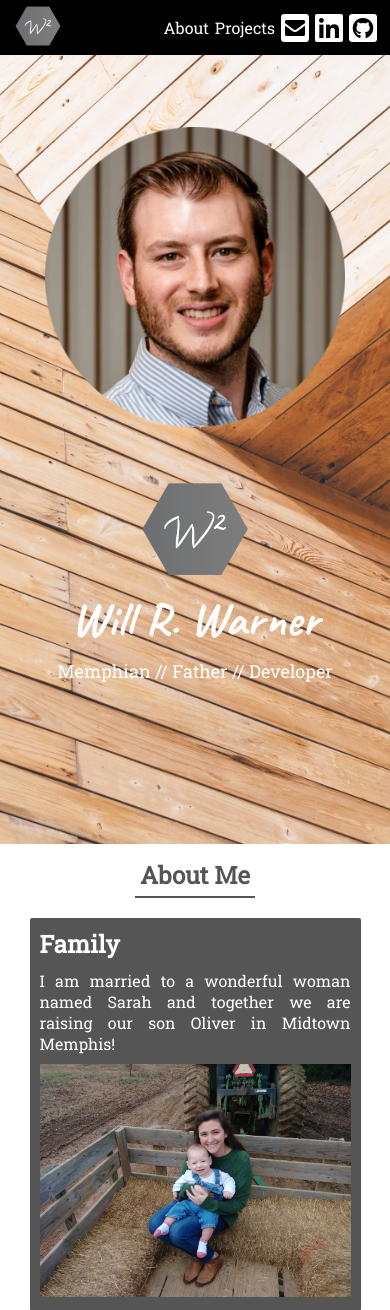
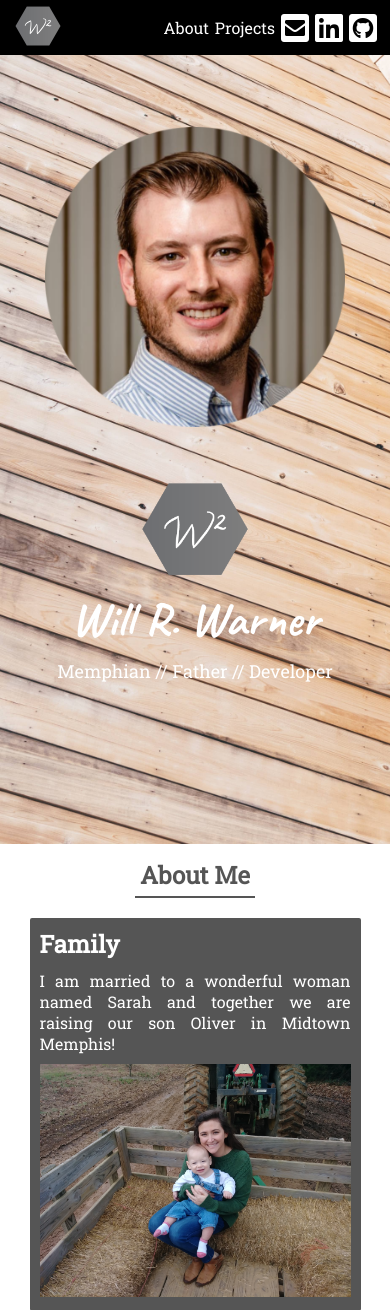
Before and after one commit to cofad/portfolio, a PHP site: page / in a window 390 px wide. Shown: the top 1310 px of the page. Run offline with PHP 8.4, Linux system fonts and the light colour scheme.

Commit message:
Add media query for hero image for android issue

```diff
--- a/main.css
+++ b/main.css
@@ -70,8 +70,9 @@
 
   height: 100vh;
 
-  background: url("img/khara-woods-510726-unsplash-min.jpg") center center;
+  background: url("img/khara-woods-510726-unsplash-min.jpg");
   background-size: cover;
+  background-position: center;
 }
 
 .hero__body {
@@ -467,6 +468,13 @@
 /*----------Media Queries----------*/
 /*---------------------------------*/
 /*Media Queries */
+
+@media only screen and (max-width: 400px) {
+  .hero {
+    background-position: unset;
+  }
+}
+
 @media only screen and (min-width: 800px) {
   .hero__body {
     flex-direction: row;
```
